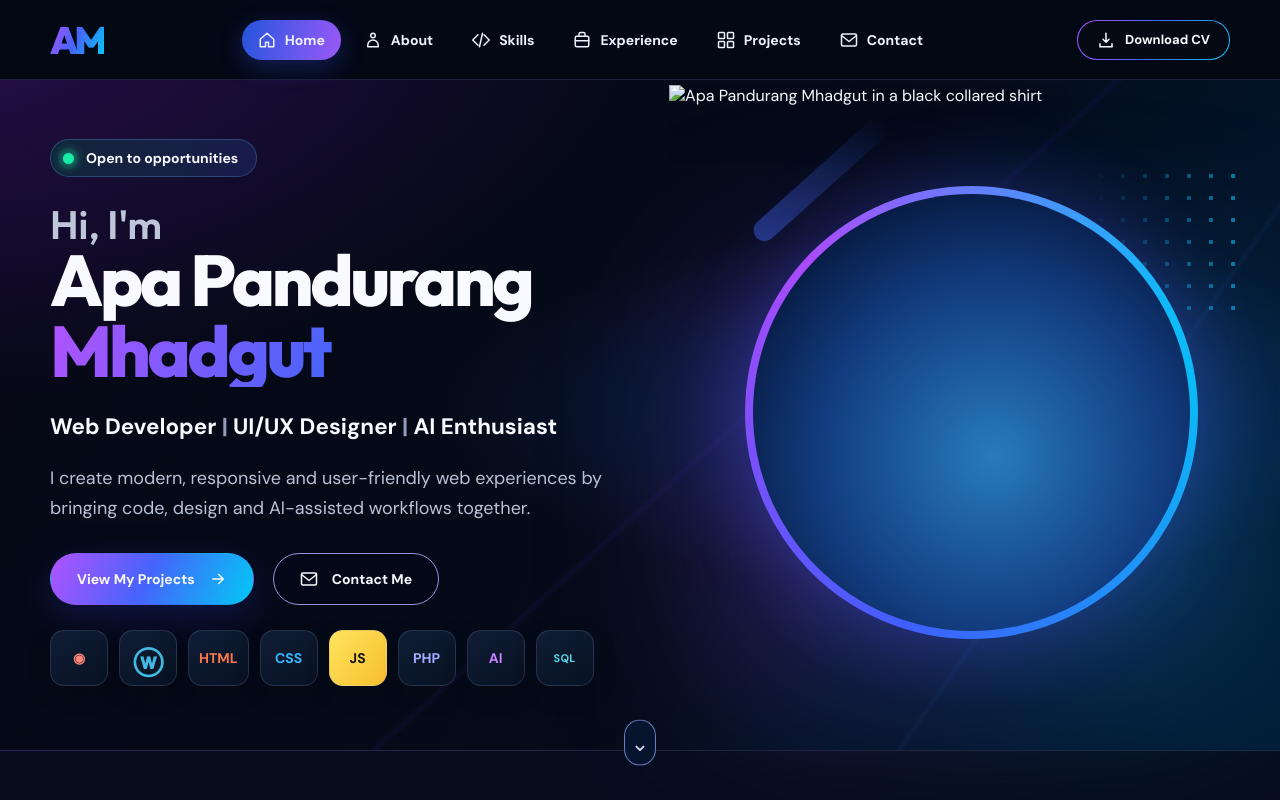
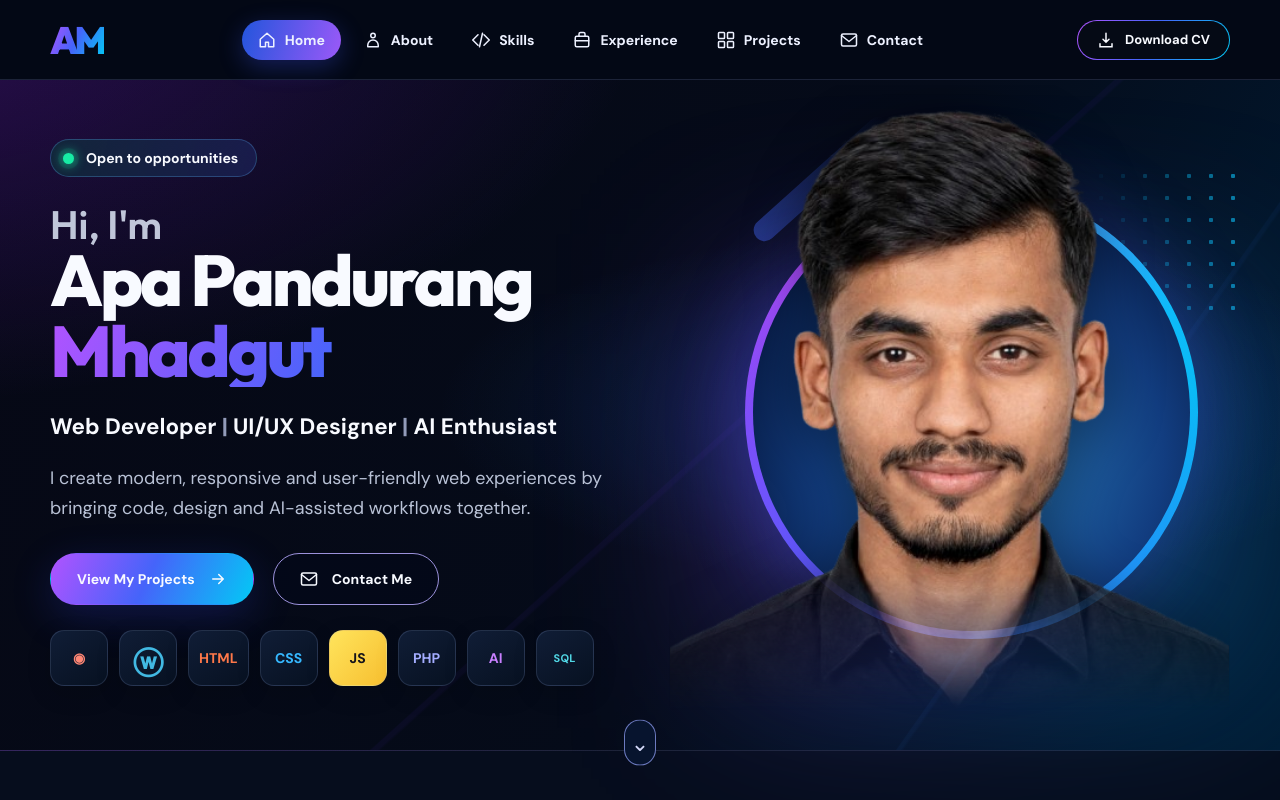
Before and after one commit to Apa040304/apamhadgut, a plain HTML site: page index.html in a window 1280 px wide. Shown: the top 800 px of the page. Drawn offline with Linux system fonts and the light colour scheme.

Commit message:
index.html

```diff
--- a/index.html
+++ b/index.html
@@ -53,7 +53,7 @@
       <div class="hero-actions"><a class="button primary" href="#projects">View My Projects <svg viewBox="0 0 24 24"><path d="M5 12h14m-6-6 6 6-6 6"/></svg></a><a class="button outline" href="#contact"><svg viewBox="0 0 24 24"><rect x="2" y="4" width="20" height="16" rx="2"/><path d="m2 6 10 8L22 6"/></svg> Contact Me</a></div>
       <div class="toolbelt" aria-label="Development and design toolkit"><span class="toolchip figma" title="Figma">◉</span><span class="toolchip wp" title="WordPress">ⓦ</span><span class="toolchip html" title="HTML5">HTML</span><span class="toolchip css" title="CSS3">CSS</span><span class="toolchip js" title="JavaScript">JS</span><span class="toolchip php" title="PHP">PHP</span><span class="toolchip ai" title="AI tools">AI</span><span class="toolchip db" title="MySQL"><span>SQL</span></span></div>
     </div>
-    <div class="hero-art" aria-label="Portrait of Apa Pandurang Mhadgut"><span class="slash"></span><span class="dotfield"></span><span class="art-glow"></span><img class="portrait" src="assets/apa-portrait-transparent.png" alt="Apa Pandurang Mhadgut in a black collared shirt" fetchpriority="high" /></div>
+    <div class="hero-art" aria-label="Portrait of Apa Pandurang Mhadgut"><span class="slash"></span><span class="dotfield"></span><span class="art-glow"></span><img class="portrait" src="apa-portrait-transparent.png" alt="Apa Pandurang Mhadgut in a black collared shirt" fetchpriority="high" /></div>
     <a class="scroll-down" href="#about" aria-label="Scroll to about section">⌄</a>
   </div>
 </div>
```
